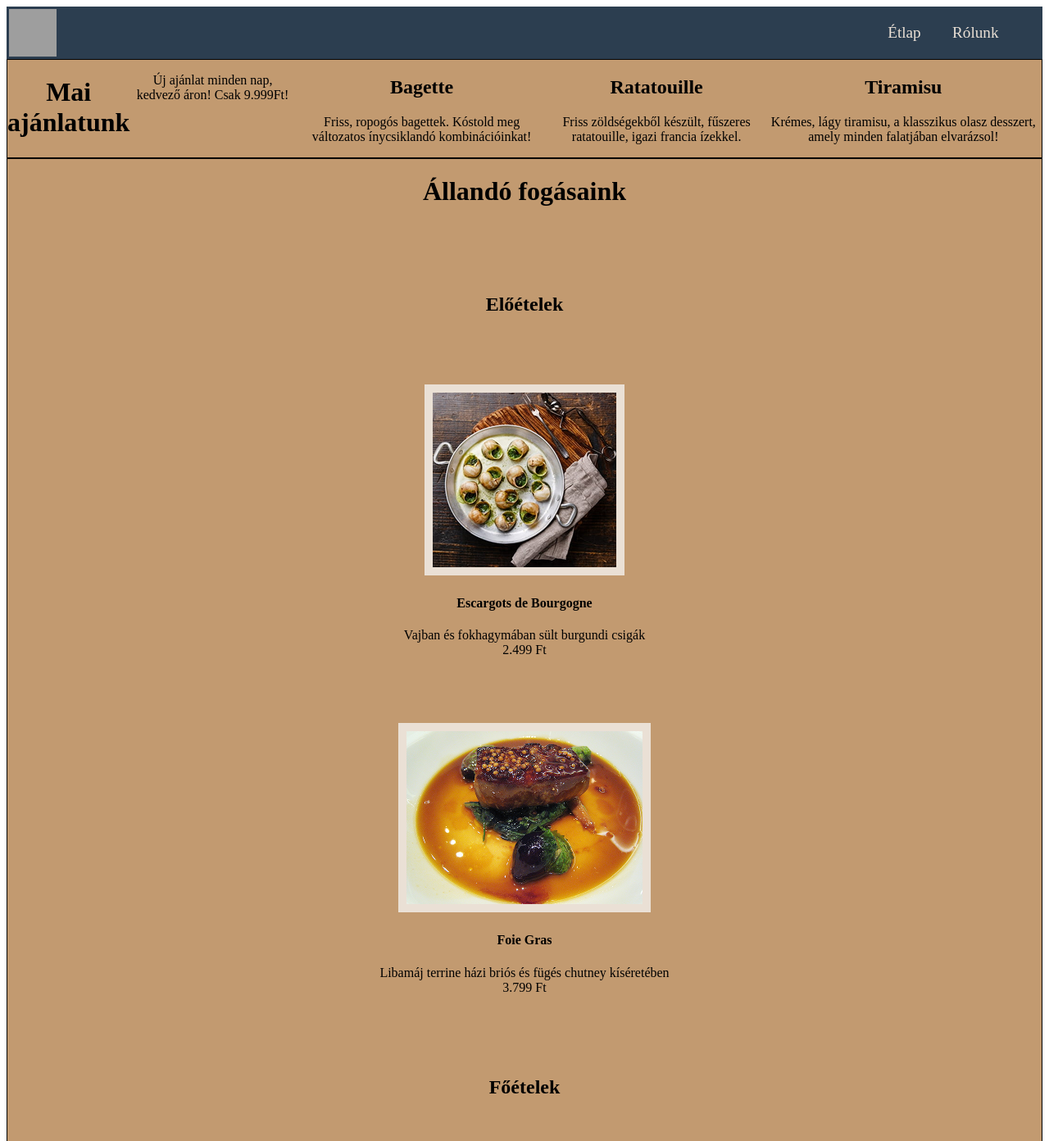
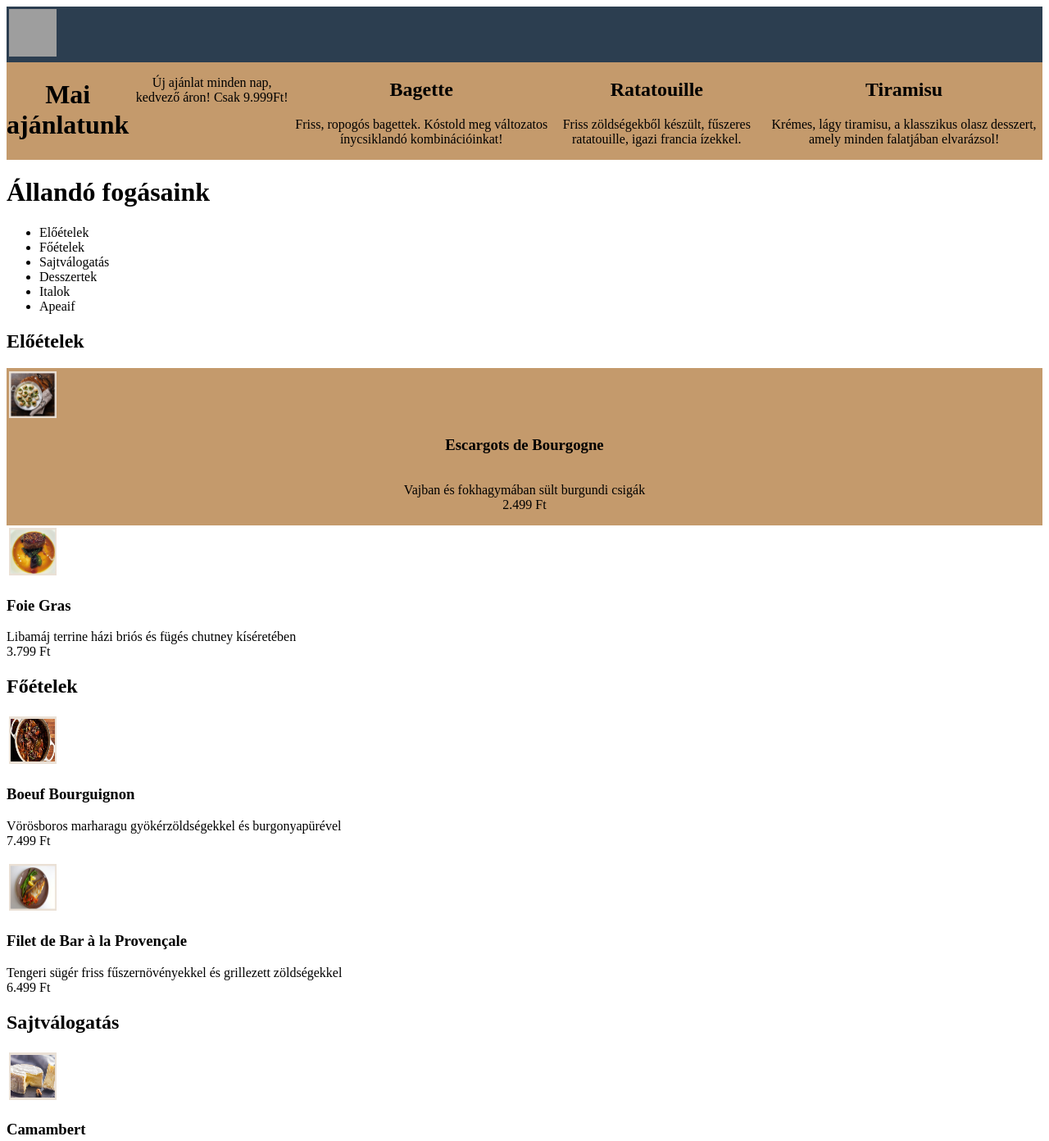
Before and after one commit to joveraron/Projekt-2, a plain HTML site: page Projekt-2/etlap.html in a window 1280 px wide. Shown: the top 1392 px of the page at 82% size. Drawn offline with Linux system fonts and the light colour scheme; grey boxes are pictures that could not be loaded.

Commit message:
2025.04.11. péntek.commit.

```diff
--- a/Projekt-2/etlap.css
+++ b/Projekt-2/etlap.css
@@ -1,39 +1,10 @@
-
-
-#container {
-    display: flex;
-    text-align: center;
+.menu * {
     margin: 0;
-    border: 1px solid black;
-    background-color: hsl(31, 40%, 60%);
-}
-
-#container2 {
-    display: grid;
-    gap:5vw;
-    text-align: center;
-    margin: 0;
-    border: 1px solid black;
-    background-color: hsl(31, 40%, 60%);
-
+    padding: 0;
 }
 
 
-#bal {
-
-}
-
-
-
-#balle {
-    margin-top: 10vw;
-    margin-left: -23vw;
-    background-color: white;
-    padding: 2vw;
-}
-
-
-#kep {
+img {
     width: 4.5vw;
     height: 4.5vw;
     margin: 0.25vw;
@@ -65,12 +36,34 @@
     text-decoration: none;
 }
 
+.container {
+    text-align: center;
+    background-color: #C49A6C;
+    display:flex;
+}
+
+.container2 {
+    text-align: center;
+    background-color: #C49A6C;
+    display:grid;
+    grid-column: auto, auto;
+}
 
 
 
 
 
 
+
+
+header {
+    place-items: left;
+    background-color: #2C3E50;
+
+}
+
+
+
 @media screen and (max-width: 1000px) {
 
 }
--- a/Projekt-2/etlap.html
+++ b/Projekt-2/etlap.html
@@ -9,12 +9,14 @@
 </head>
 <body>
 
-    <div id="menu">
-        <img id="kep" src="logo.png" alt="">
-        <a href=etlap.html id="etlap">Étlap</a><a href=index.html id="rolunk">Rólunk</a>
-    </div>
+    <header>
+    <div id="">
+        <img src="logo.png" alt="fork">
 
-<div id="container">
+    </header>
+
+    <div class="container">
+
         <h1>Mai ajánlatunk</h1>
         <p>Új ajánlat minden nap, kedvező áron! Csak 9.999Ft!</p>
 
@@ -32,31 +34,10 @@
         </div>
     </div>
 
-    <div id="container2">
+    <div>
     <h1>Állandó fogásaink</h1>
-    <h2>Előételek</h2>
-    <div>
-        <img src="image 5 (1).png" alt="">
-        <h4>Escargots de Bourgogne </h4>
-        <p> Vajban és fokhagymában sült burgundi csigák<br>2.499 Ft</p>
-    </div>
-    <div>
-        <img src="image.png" alt="">
-        <h4> Foie Gras</h4>
-        <p> Libamáj terrine házi briós és fügés chutney kíséretében<br>3.799 Ft</p>
-    </div>
-    <h2>Főételek</h2>
-    <div>
-        <img src="image 6.png" alt="">
-         <h4>Boeuf Bourguignon </h4>
-        <p> Vörösboros marharagu gyökérzöldségekkel és burgonyapürével<br>7.499 Ft</p>
-    </div>
-    <div>
-        <img src="image 7.png" alt="">
-        <h4>Filet de Bar à la Provençale </h4>
-        <p>Tengeri sügér friss fűszernövényekkel és grillezett zöldségekkel<br>6.499 Ft</p>
-    </div>
-    <ul id="balle">
+
+    <ul>
         <li>Előételek</li>
         <li>Főételek</li>
         <li>Sajtválogatás</li>
@@ -64,7 +45,71 @@
         <li>Italok</li>
         <li>Apeaif</li>
     </ul>
+
+
+
+
+        <h2>Előételek</h2>
+     <div class="container2">
+
+         <img src="image 5 (1).png" alt="csigusz">
+         <h3>Escargots de Bourgogne </h3>
+        <p> Vajban és fokhagymában sült burgundi csigák<br>2.499 Ft</p>
+    </div>
+    <div>
+
+        <img src="image.png" alt="gras">
+        <h3>Foie Gras</h3>
+       <p>Libamáj terrine házi briós és fügés chutney kíséretében<br>3.799 Ft</p>
+   </div>
+        <h2>Főételek</h2>
+
+        <div>
+
+            <img src="image 6.png" alt="gras">
+            <h3>Boeuf Bourguignon</h3>
+           <p> Vörösboros marharagu gyökérzöldségekkel és burgonyapürével<br>7.499 Ft</p>
        </div>
 
+       <div>
+
+        <img src="image 7.png" alt="gras">
+        <h3>Filet de Bar à la Provençale</h3>
+       <p>Tengeri sügér friss fűszernövényekkel és grillezett zöldségekkel<br>6.499 Ft</p>
+   </div>
+
+    <h2>Sajtválogatás</h2>
+
+    <div>
+
+        <img src="image 10.png" alt="gras">
+        <h3>Camambert</h3>
+       <p>lágy, fehérpenészes francia sajt, gazdag, krémes állaggal és enyhén diós aromával.<br>4.999 Ft</p>
+   </div>
+
+   <div>
+
+    <img src="image 9.png" alt="gras">
+    <h3>Roquefort</h3>
+   <p>karakteres, kékpenészes francia sajt, juhtejből készül.<br>6.499 Ft</p>
+</div>
+
+    </div>
+    <div>
+
+        <img src="image 11.png" alt="gras">
+        <h3>Comté</h3>
+       <p>ízgazdag, kemény francia sajt, tehéntejből készül a Jura-hegységben.<br>3.799 Ft</p>
+   </div>
+
+   <div>
+
+    <img src="image 12.png" alt="gras">
+    <h3>Brie</h3>
+   <p>lágy, fehérpenészes francia sajt, krémes belsővel és enyhén vajas, diós ízvilággal.<br>7.999 Ft</p>
+</div>
+
+    <h2>Desszertek</h2>
+    </div>
 </body>
 </html>
```
Also changed, not shown: 1 other file. Lines whose indentation alone changed are shown as unchanged.
